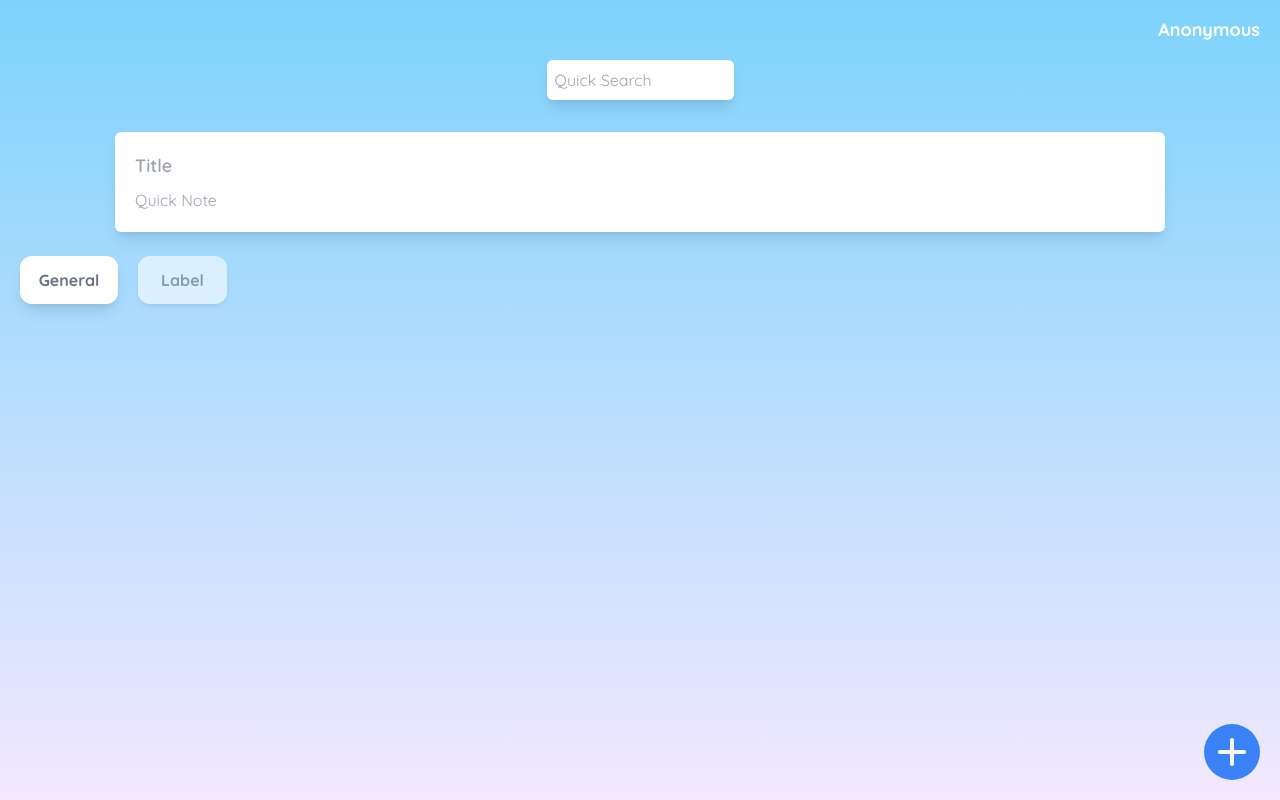
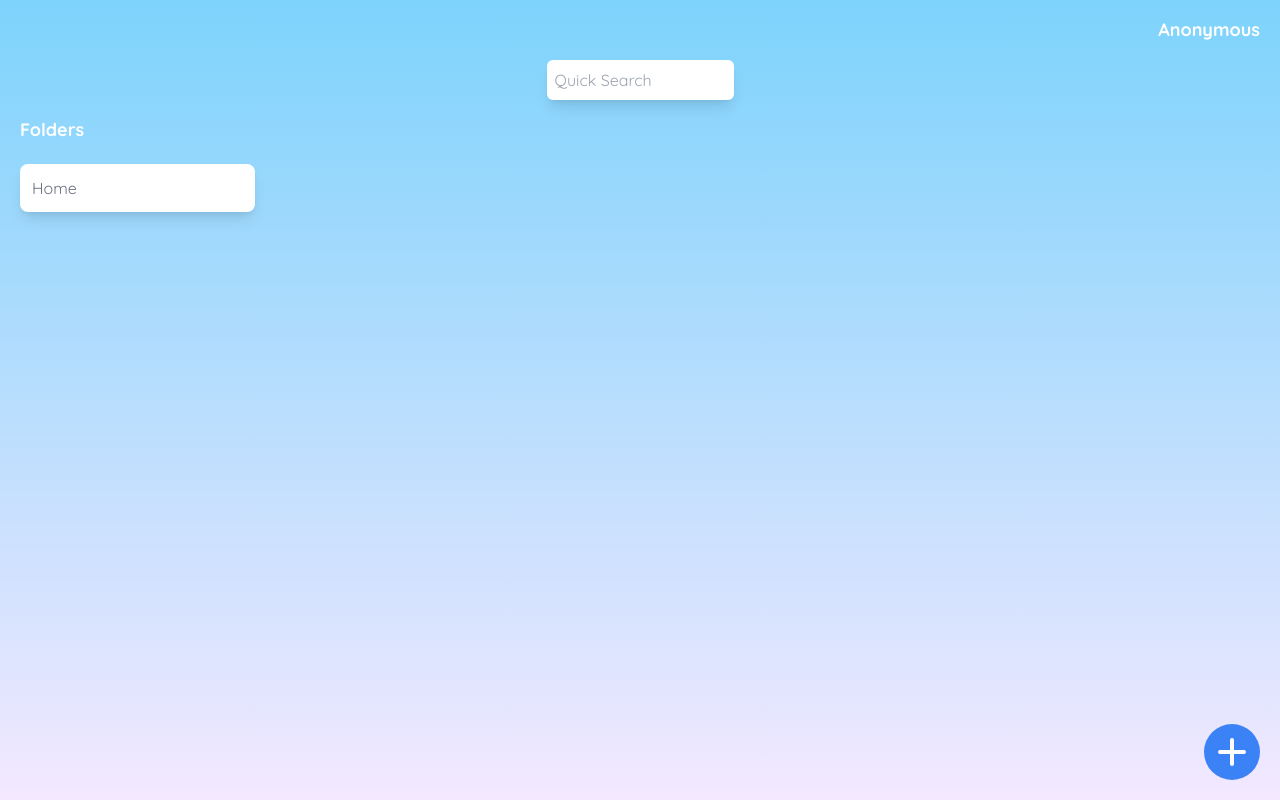
Before and after one commit to Rajkumar180721/Dove-notes, a React (Create React App) app in the folder Dove-Notes/: page /home in a window 1280 px wide. Built offline with nearby package versions, Linux system fonts and the light colour scheme.

Commit message:
1) rerouting /welcome and / to /home 2) Now editing folder name feature is avail 3) Adding new button component

```diff
--- a/Dove-Notes/public/index.html
+++ b/Dove-Notes/public/index.html
@@ -7,7 +7,7 @@
     <meta name="theme-color" content="#000000" />
     <meta
       name="description"
-      content="Web site created using create-react-app"
+      content="A note making app created using create-react-app"
     />
     <link rel="apple-touch-icon" href="%PUBLIC_URL%/logo192.png" />
     <!--
--- a/Dove-Notes/src/Components/AddMenu.tsx
+++ b/Dove-Notes/src/Components/AddMenu.tsx
@@ -4,14 +4,15 @@ import { Plus } from "./Buttons";
 type props = {
     plusOpen: boolean,
     addNote: () => void,
+    addLabel: () => void,
     onPlusClick: () => void
 };
 
-export default function AddMenu({plusOpen, addNote, onPlusClick}: props) {
+export default function AddMenu({plusOpen, addNote, addLabel, onPlusClick}: props) {
     return (
         <div className='fixed right-0 bottom-0 m-5 select-nothing'>
             <div data-open={plusOpen} onClick={addNote} className='absolute w-max opacity-0 bottom-32 cursor-pointer data-[open=true]:opacity-100 transition-opacity right-0 py-3 px-7 bg-blue-500 text-white font-medium rounded-md'>New File</div>
-            <div data-open={plusOpen} className='absolute w-max opacity-0 bottom-16 cursor-pointer data-[open=true]:opacity-100 transition-opacity right-0 py-3 px-7 bg-blue-500 text-white font-medium rounded-md'>New Label</div>
+            <div data-open={plusOpen} onClick={addLabel} className='absolute w-max opacity-0 bottom-16 cursor-pointer data-[open=true]:opacity-100 transition-opacity right-0 py-3 px-7 bg-blue-500 text-white font-medium rounded-md'>New Folder</div>
             <Plus open={plusOpen} styles="absolute z-10 bottom-0 right-0" action={onPlusClick} />
         </div>
     );
--- a/Dove-Notes/src/Components/Popup/index.tsx
+++ b/Dove-Notes/src/Components/Popup/index.tsx
@@ -1,5 +1,5 @@
 import React from "react";
-import { DefaultButton as Button } from "Components/Buttons/defaultButtom";
+import { DefaultButton as Button } from "Components/Buttons/defaultButton";
 
 
 type prop = {
--- a/Dove-Notes/src/Components/Tile/LabelTile.tsx
+++ b/Dove-Notes/src/Components/Tile/LabelTile.tsx
@@ -1,43 +1,82 @@
 
-import React, { useEffect, useRef, useState, KeyboardEvent, SyntheticEvent, HtmlHTMLAttributes } from "react";
-import { LongPress } from "Utils";
+import React, { SyntheticEvent, useEffect, useRef, useState } from "react";
+import { label } from "Utils";
+// import { BiMessageSquareEdit } from 'react-icons/bi';
+// import { MdDeleteForever } from 'react-icons/md';
 
 type props = {
+    id: string,
     name: string,
-    selected: boolean
+    selected: string,
+    saveLabel: (label: label) => void,
+    setSelected: (id: string) => void
 }
-export const Label = ({name, selected}:props) => {
+export const Notebook = ({id, name, selected, saveLabel, setSelected}:props) => {
 
     const ref = useRef<HTMLInputElement>(null);
 
+    const [popup, setPopup] = useState<boolean>(false);
     const [edit, setEdit] = useState<boolean>(false);
-    const {start, end} = LongPress(500, enableEdit);
 
-    function enableEdit() {
-        if (selected)
-            setEdit(true);
+
+    const enableEdit = () => {
+        setEdit(true);
+        setPopup(false);
     }
 
-    const saveLabel = () => {
-        setEdit(false);
+    const onSaveLabel = () => {
+        console.log('saving label');
+
+        setPopup(false);
         if (ref.current) {
-            const length = ref.current.value.length
-            ref.current.size = length < 6 ? 6 : length;
+            const text = ref.current.value;
+            console.log(text);
+            saveLabel({id, name: text});
         }
     }
 
+    const blur = () => {
+        setPopup(false);
+        setEdit(false);
+    }
+
+    const onContextMenu = (e: SyntheticEvent) => {
+        if (id === '1') return;
+        e.preventDefault();
+        setSelected(id);
+        setPopup(true);
+    }
+
+
     useEffect(() => {
-        (ref.current as any).focus();
+        if (edit && ref.current) {
+            ref.current.focus();
+            ref.current.select();
+        }
     }, [edit]);
 
     return (
-        <>
-        {/* <div ref={ref} data-selected={selected} contentEditable={edit} onInput={onInput} onChange={onKeypress} onMouseDown={start} onMouseUp={end} onTouchStart={start} onTouchEnd={end} onBlur={() => setEdit(false)} className="w-max px-8 py-3 font-bold text-gray-500 bg-white rounded-xl shadow-lg cursor-pointer select-nothing transition-opacity outline-none data-[selected=false]:opacity-60 data-[selected=false]:shadow-md">
-            {name}
-        </div> */}
-        <div className="select-nothing">
-            <input ref={ref} readOnly={!edit} draggable={false} defaultValue={name} size={6} onMouseDown={start} onMouseUp={end} onTouchStart={start} onTouchEnd={end} onBlur={saveLabel} data-selected={selected} type="text" className=" max-w-max p-3 font-bold text-gray-500 text-center bg-white rounded-xl shadow-lg cursor-pointer select-nothing outline-none data-[selected=false]:opacity-60 data-[selected=false]:shadow-md" />
+        <div data-selected={selected === id} className="select-nothing relative text-gray-500 p-3 bg-white shadow-lg rounded-lg cursor-pointer data-[selected=false]:opacity-60" onClick={() => setSelected(id)} onContextMenu={onContextMenu}>
+            {
+                edit
+                ?
+                <input ref={ref} draggable={false} defaultValue={name} onChange={onSaveLabel} type="text" className="w-full outline-none border-none"/>
+                :
+                <div ref={ref} className="">{name}</div>
+
+            }
+            {
+                popup &&
+                <div className="absolute w-24 z-10 py-1 top-14 right-0 text-gray-600 font-medium bg-white rounded-md overflow-hidden shadow-xl">
+                    <div onClick={blur} className="fixed top-0 left-0 h-screen w-screen -z-10"></div>
+                    <div onClick={enableEdit} className="text-right pr-3 py-1 cursor-pointer hover:bg-gray-100">
+                        Edit
+                    </div>
+                    <div className="text-right pr-3 py-1 cursor-pointer hover:bg-gray-100">
+                        Delete
+                    </div>
+                </div>
+            }
         </div>
-        </>
     );
 }
--- a/Dove-Notes/src/Routes/main.tsx
+++ b/Dove-Notes/src/Routes/main.tsx
@@ -8,7 +8,7 @@ import Home from 'Screens/Home';
 const Main = () => {
 return (
     <Routes>
-        <Route path='/' element={<Navigate to='/welcome' />} />
+        <Route path='/' element={<Navigate to='/home' />} />
         <Route path='/welcome' element={<Welcome />} />
         <Route path='/login' element={<Login />} />
         <Route path='/register' element={<Register />} />
--- a/Dove-Notes/src/Screens/Home/index.tsx
+++ b/Dove-Notes/src/Screens/Home/index.tsx
@@ -1,6 +1,6 @@
 
 import React, { useEffect, useMemo, useState } from 'react';
-import { Tile, Label } from 'Components/Tile';
+import { Tile, Notebook } from 'Components/Tile';
 import { label, Note } from 'Utils';
 import { useLocalStorage } from 'useLocalStorage';
 import {  v4 as uuidv4 } from 'uuid';
@@ -11,30 +11,40 @@ const Login = () => {
 
     // const navigate = useNavigate();
     const [plusOpen, setPlusOpen] = useState<boolean>(false);
-    const [selectedLabel, setSelectedLabel] = useState<boolean>(false);
+    const [selectedLabel, setSelectedLabel] = useState<string>('1');
     const [filteredNotes, setFilteredNotes] = useState<Note[]>([]);
 
     const [notes, setNotes] = useLocalStorage<Note[]>('NOTES', []);
-    const [labels, setLabels] = useLocalStorage<label[]>('LABELS', [{id: '1', name:'General'}]);
+    const [labels, setLabels] = useLocalStorage<label[]>('LABELS', [{id: '1', name:'Home'}]);
 
     const labelWithNotes = useMemo(() => {
         return labels.map(label => {
             return {...label, notesIds: notes.filter(note => note.labelId)}
         })
-    }, []);
+    }, [labels, notes]);
 
-    const onPlusClick = () => {
-        setPlusOpen(!plusOpen);
+    const onPlusClick = () => setPlusOpen(!plusOpen);
+
+    const addNewNote = () => {
+        setPlusOpen(false);
+        const newNote = {id: uuidv4(), labelId: selectedLabel} as Note;
+        setNotes([...notes, newNote]);
     }
 
-    const addNote = () => {
+    const addNewLabel = () => {
         setPlusOpen(false);
-        setNotes([...notes, {id: uuidv4()} as Note]);
+        const newLabel = {id: uuidv4(), name: 'New Label'} as label;
+        setLabels([...labels, newLabel]);
     }
 
     const saveEditedNote = (editedNote: Note) => {
         const tmp = notes.map(note => note.id === editedNote.id ? editedNote : note);
         setNotes(tmp);
+    }
+
+    const saveEditedLabel = (editedLabel: label) => {
+        const tmp = labels.map(label => label.id === editedLabel.id ? editedLabel : label);
+        setLabels(tmp);
     }
 
     const deleteNote = (someNote: Note) => {
@@ -43,28 +53,36 @@ const Login = () => {
     }
 
     useEffect(() => {
+        setSelectedLabel('1');
+    }, []);
+
+    useEffect(() => {
+        const filteredLabel = labelWithNotes.filter(label => label.id === selectedLabel)[0];
+        const notes = filteredLabel.notesIds.map(note => note);
         setFilteredNotes(notes);
-    }, [notes, setFilteredNotes]);
+    }, [labelWithNotes, selectedLabel, setFilteredNotes]);
 
     return (
         <div className='relative min-h-screen h-screen bg-gradient-to-t from-purple-100 to-sky-300 flex justify-center overflow-auto'>
             <div className="container px-5">
-                <nav className='text-right text-white text-lg my-4 font-bold select-nothing cursor-pointer' >Anonymous</nav>
+                <nav className='text-right text-white text-lg mt-3 mb-1 font-bold select-nothing cursor-pointer sm:my-4'>Anonymous</nav>
                 {/* search */}
-                <div className='my-4 flex justify-center'>
+                <div className='hidden my-4 sm:flex justify-center'>
                     <input type="text" placeholder='Quick Search' className='p-2 rounded-md outline-none shadow-lg focus:shadow-xl focus:scale-105 transition-transform' />
                 </div>
                 {/* quick notes */}
-                <div className="flex justify-center sticky top-3 mt-8 z-20">
+                {/* <div className="flex justify-center sticky top-3 mt-8 z-10">
                     <div className='w-full xl:w-[1050px] p-5 rounded-md shadow-lg overflow-hidden bg-white'>
                         <input type="text" placeholder='Title' className='w-full text-lg font-semibold outline-none' />
                         <input type="text" placeholder='Quick Note' className='w-full outline-none mt-2' />
                     </div>
-                </div>
+                </div> */}
                 {/* folders */}
-                <div className='w-full flex gap-5 flex-wrap my-6'>
-                    <Label name="General" selected={true} />
-                    <Label name="Label" selected={selectedLabel} />
+                <div className='font-bold text-white text-lg'>Folders</div>
+                <div className='w-full grid gap-3 folderGrid grid-cols-[repeat(auto-fill,_minmax(220px,_1fr))] my-5 sm:gap-4'>
+                {
+                    labels.map((label, ind) => <Notebook key={ind} id={label.id} name={label.name} saveLabel={saveEditedLabel} selected={selectedLabel} setSelected={setSelectedLabel} />)
+                }
                 </div>
                 {/* files */}
                 <div className="md:relative">
@@ -77,7 +95,7 @@ const Login = () => {
 
                 <div className="h-64"></div>
 
-                <AddMenu plusOpen={plusOpen} addNote={addNote} onPlusClick={onPlusClick} />
+                <AddMenu plusOpen={plusOpen} addNote={addNewNote} addLabel={addNewLabel} onPlusClick={onPlusClick} />
             </div>
 
         </div>
```
Also changed, not shown: Dove-Notes/src/Components/Tile/defaultTile.tsx (+11 -6 lines), Dove-Notes/src/style.js (deleted, +0 -11 lines), Dove-Notes/src/Components/Buttons/defaultButton.tsx (renamed from Dove-Notes/src/Components/Buttons/defaultButtom.tsx).
